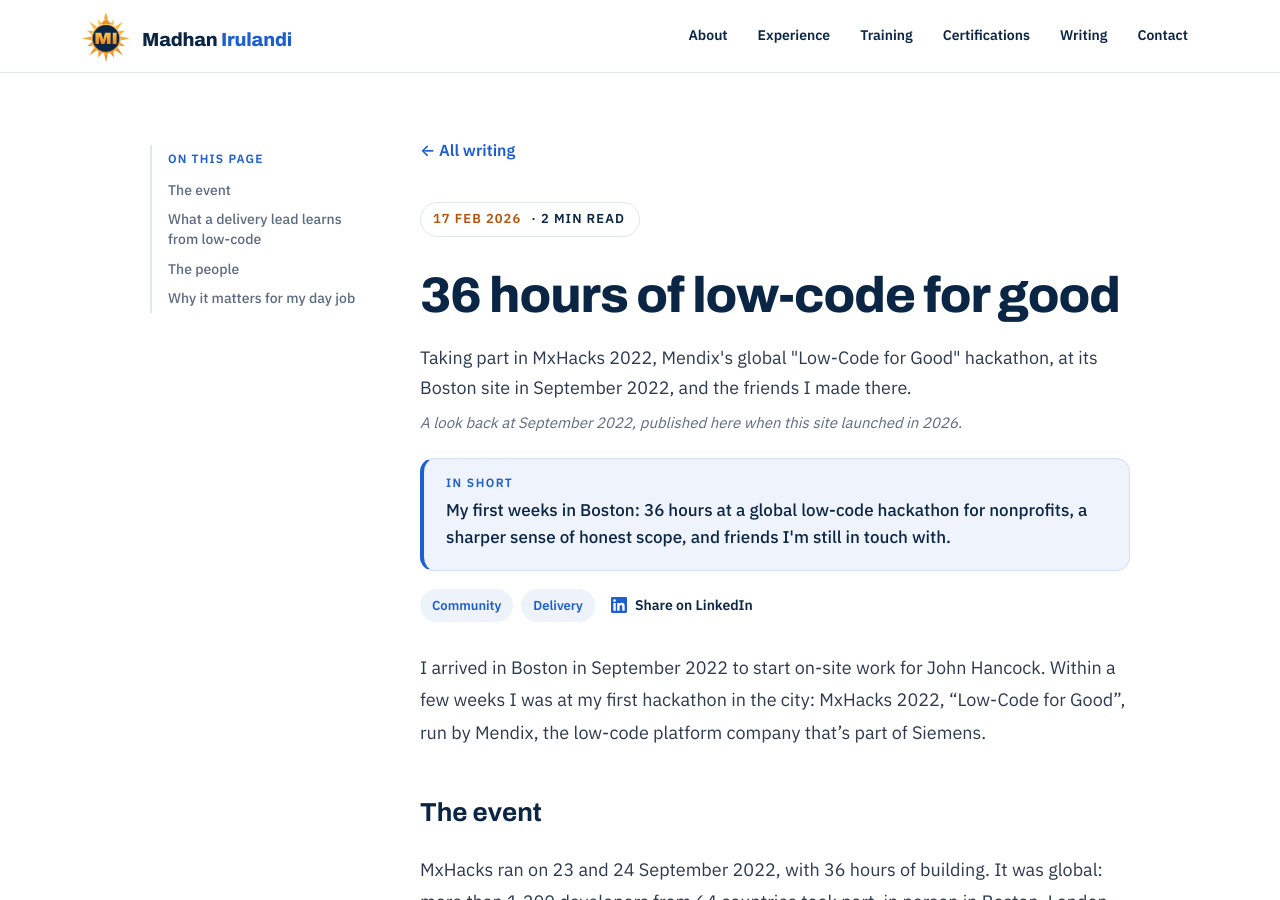
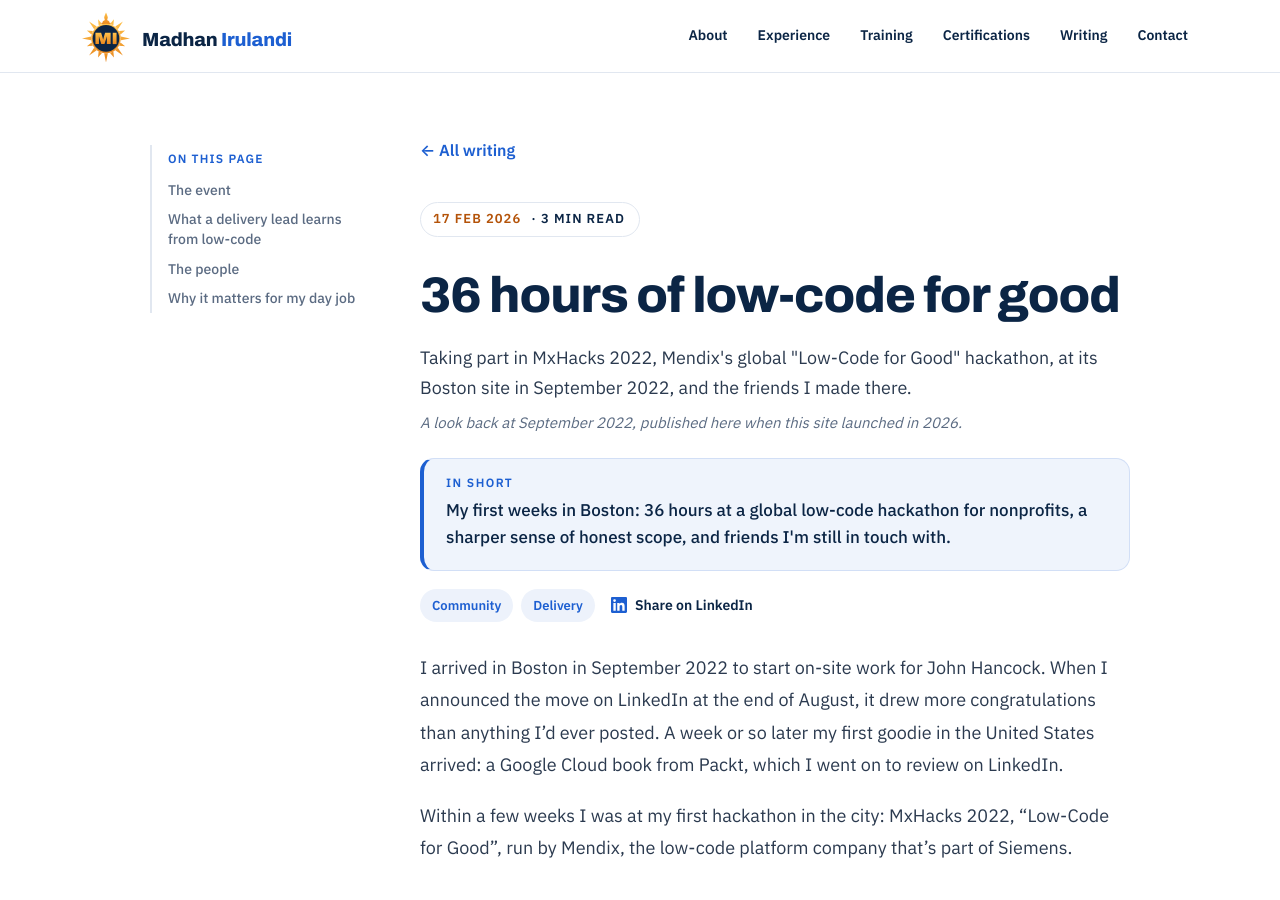
Before and after one commit to Madhan-I/Madhan-I.github.io, a Jekyll site: the page built from _posts/2026-02-17-mxhacks-2022-mendix-boston.md, in a window 1280 px wide and 900 px high. Built offline with Jekyll 4.4.1, drawn with Linux system fonts in a browser that asks for light colours; our own code applies the rules of GitHub Pages for plain Markdown files.

```diff
--- a/_posts/2026-02-17-mxhacks-2022-mendix-boston.md
+++ b/_posts/2026-02-17-mxhacks-2022-mendix-boston.md
@@ -8,7 +8,9 @@ retro: "A look back at September 2022, published here when this site launched in
 tags: [Community, Delivery]
 ---
 
-I arrived in Boston in September 2022 to start on-site work for John Hancock. Within a few weeks I was at my first hackathon in the city: MxHacks 2022, "Low-Code for Good", run by Mendix, the low-code platform company that's part of Siemens.
+I arrived in Boston in September 2022 to start on-site work for John Hancock. When I announced the move on LinkedIn at the end of August, it drew more congratulations than anything I'd ever posted. A week or so later my first goodie in the United States arrived: a Google Cloud book from Packt, which I went on to review on LinkedIn.
+
+Within a few weeks I was at my first hackathon in the city: MxHacks 2022, "Low-Code for Good", run by Mendix, the low-code platform company that's part of Siemens.
 
 ## The event
 
```
Also changed, not shown: _posts/2026-11-03-from-ipl-hospitality-to-release-trains.md (+4 -0 lines).
